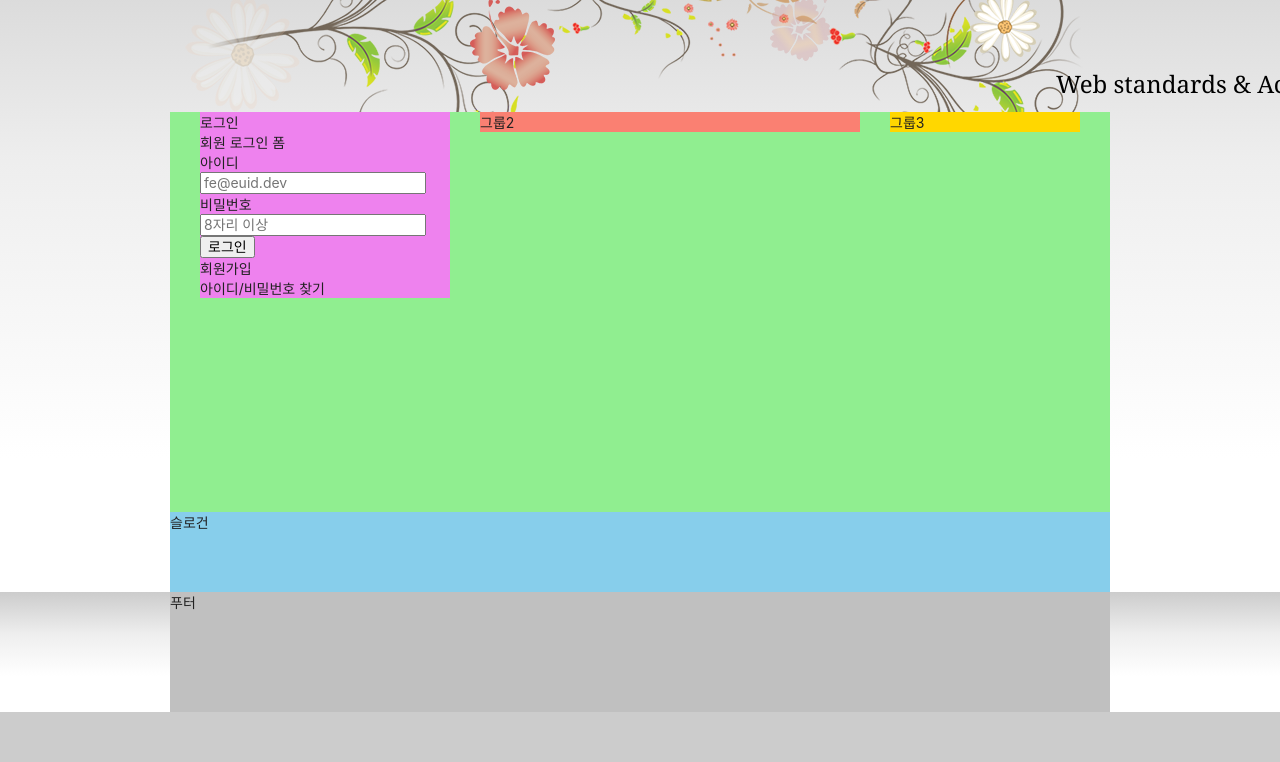
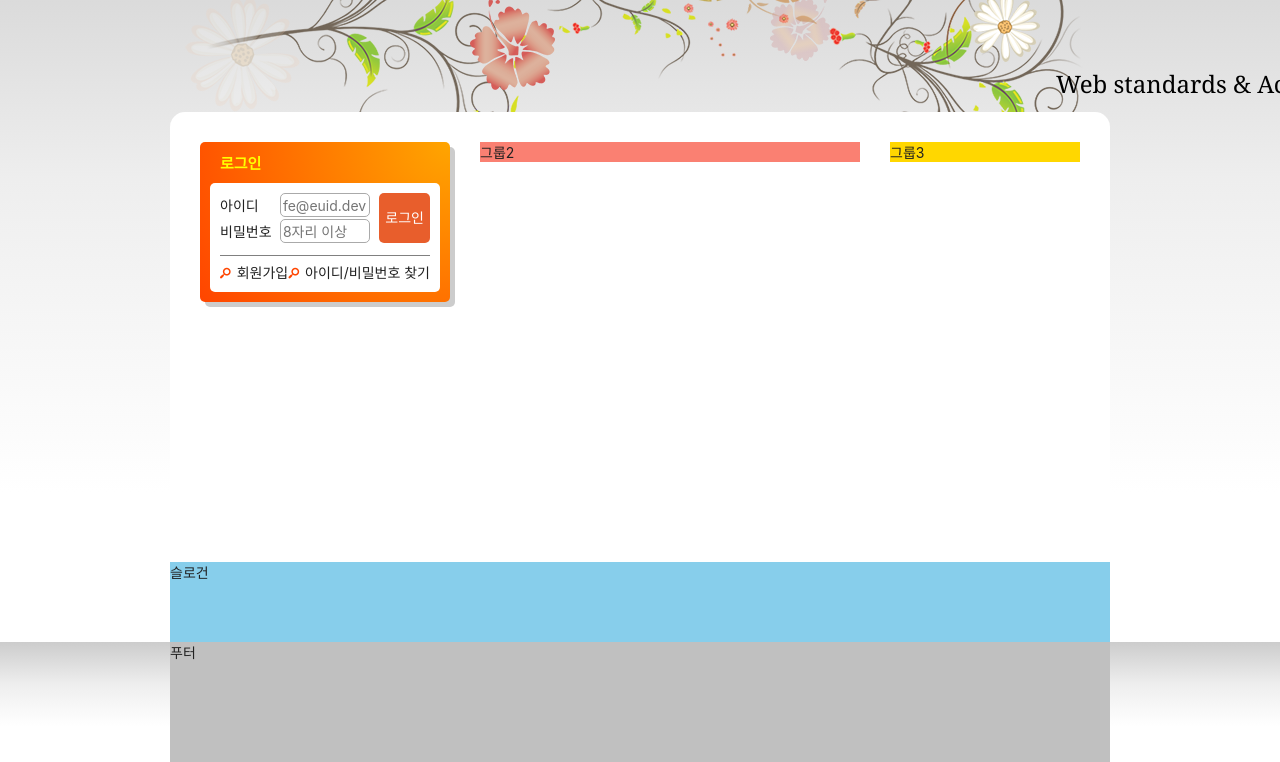
Before and after one commit to bsw98/HTML5, a plain HTML site: page index.html in a window 1280 px wide. Shown: the part 135-897 px from the top of the page. Before the commit the page ends 847 px from the top, so only its background shows below. Drawn offline with Linux system fonts and the light colour scheme; a web font is replaced by a local one.

Commit message:
로그인 디자인 완성

```diff
--- a/styles/style.css
+++ b/styles/style.css
@@ -1,9 +1,11 @@
+@import url(./fonts.css);
 @import url(./fontello.css);
 @import url(./normalize.css);
 @import url(./reset.css);
 
 /* 숨김 콘텐츠 */
-.a11y-hidden {
+.a11y-hidden,
+legend {
   position: absolute;
   width: 1px;
   height: 1px;
@@ -270,10 +272,11 @@ body {
 
 /* 메인 */
 .main {
-  background: lightgreen;
-  height: 50vh;
   display: flow-root;
-  padding: 0 15px;
+  background: #fff;
+  min-height: 450px;
+  padding: 30px 15px;
+  border-radius: 15px 15px 0 0;
 }
 
 .group {
@@ -282,17 +285,109 @@ body {
 }
 
 .group1 {
-  background-color: violet;
   width: 250px;
 }
+
 .group2 {
   background-color: salmon;
   width: 380px;
 }
+
 .group3 {
   background-color: gold;
   width: 190px;
 }
+
+/* 로그인 */
+.login {
+  box-shadow: 5px 5px 0 0 #ccc;
+  background: orange radial-gradient(circle at right top, orange, orangered);
+  padding: 10px;
+  border-radius: 5px;
+}
+
+.login-title {
+
+  color: #ff0;
+  font-size: 15px;
+  font-weight: 700;
+  text-indent: 10px;
+}
+
+.login-form {
+  background-color: #fff;
+  margin-top: 10px;
+  border-radius: 5px 5px 0 0;
+  padding: 10px 10px 0 10px;
+}
+.login-form::after{
+  margin-top:10px;
+  display: block;
+  content: "";
+  border-top: 1px solid gray;
+}
+.login-form fieldset {
+  position: relative;
+}
+
+.login-form label {
+
+  display: inline-block;
+
+  width: 4em;
+}
+
+.login-form input {
+  width: 90px;
+  height: 24px;
+  border-radius: 5px;
+  border: 1px solid #aaa;
+
+}
+.login-form label,.login-form input{
+  margin-bottom:2px;
+}
+.login-button {
+  color: white;
+  background-color:#e85e2c;
+  height: 50px;
+  border-radius: 5px;
+  border:0;
+  position: absolute;
+  top: 0;
+  right: 0;
+}
+
+.sign {
+  background-color: #fff;
+  border-radius: 0 0 5px 5px;
+  padding: 0 10px 10px 10px;
+  display: flex;
+  flex-flow:row;
+  justify-content: space-between;
+}
+.sign li{
+  margin-top: 6px;
+}
+.sign a::before{
+  content: "\e807";
+  font-family: "fontello";
+  font-weight: normal;
+  display: inline-block;
+  text-decoration: inherit;
+  margin-right: 0.2em;
+  text-align: center;
+  font-variant: normal;
+  text-transform: none;
+  line-height: 1em;
+  -webkit-font-smoothing: antialiased;
+  -moz-osx-font-smoothing: grayscale;
+  margin-right: 6px;
+  color: orangered;
+  font-family:fontello;
+}
+
+
 
 /* 슬로건 */
 .slogan {
```
